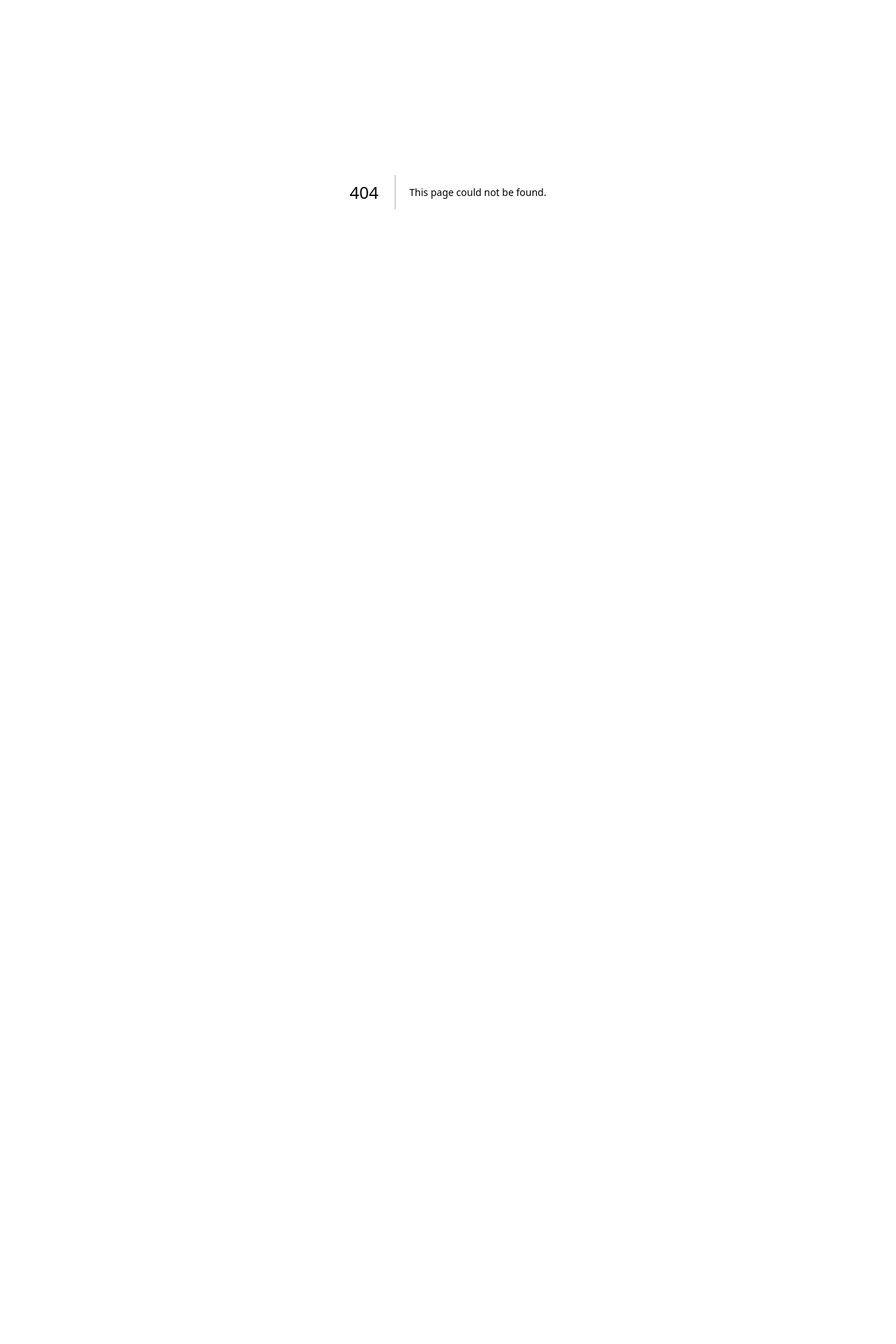
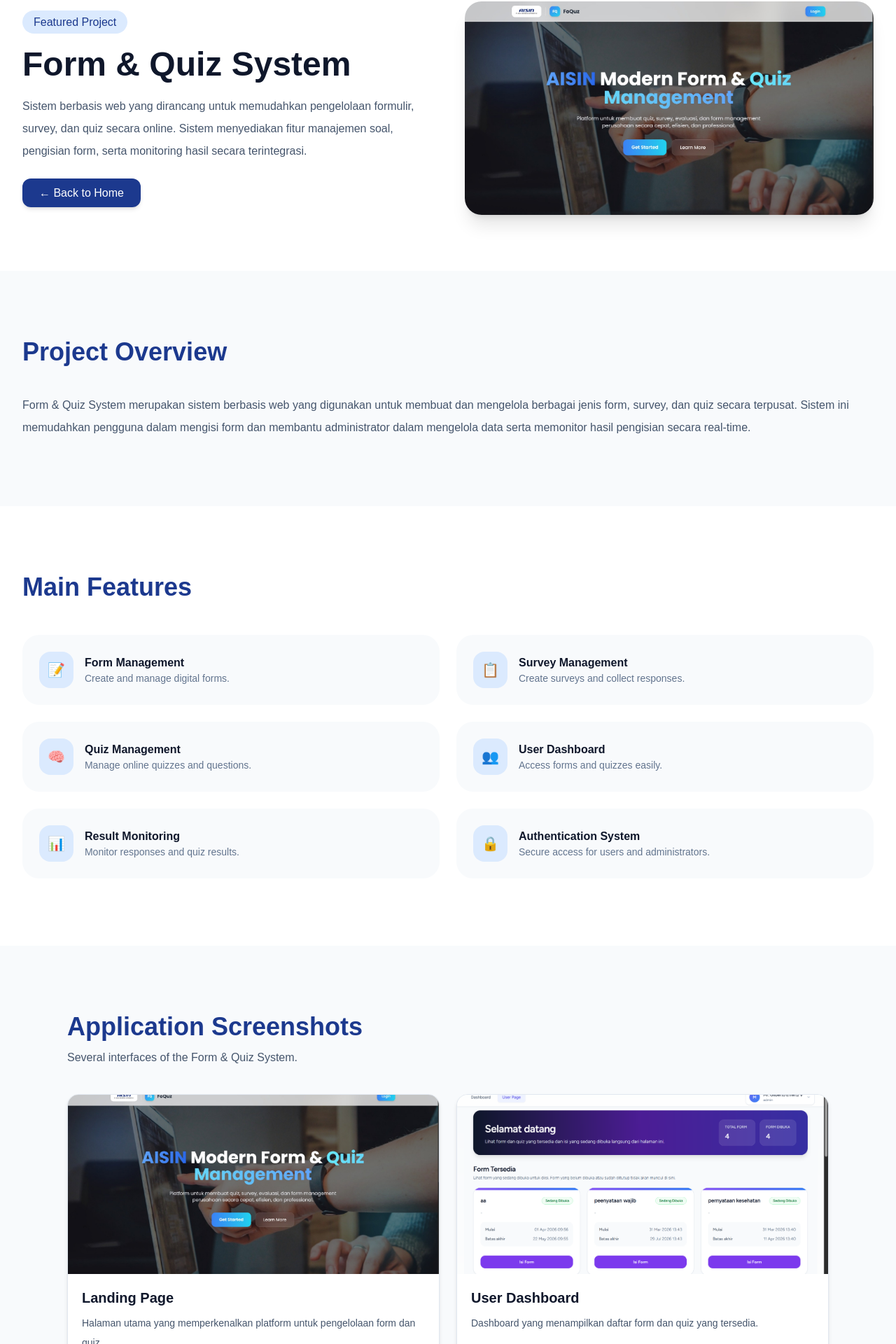
Before and after one commit to MuhamadFahriSalam/Myporto, a Next.js app: page /projects/foquz in a window 1280 px wide. Before the commit this address had no page. Shown: the part 126-2046 px from the top of the page at 70% size. Before the commit the page ends 800 px from the top, so only its background shows below. Built offline with nearby package versions, Linux system fonts and the light colour scheme.

Commit message:
clear code

```diff
--- a/app/page.tsx
+++ b/app/page.tsx
@@ -12,8 +12,8 @@ export default function Home() {
       <Navbar />
       <Hero />
       <About />
+      <Projects />
       <Skills />
-      <Projects />
       <Contact />
       <Footer />
     </>
--- /dev/null
+++ b/app/projects/foquz/page.tsx
@@ -0,0 +1,267 @@
+import Image from "next/image";
+import Link from "next/link";
+
+export default function FoQuz() {
+  return (
+    <>
+      {/* Hero */}
+      <section className="bg-white pt-32 pb-20">
+        <div className="max-w-7xl mx-auto px-8">
+          <div className="grid md:grid-cols-2 gap-12 items-center">
+
+            <div>
+              <span className="bg-blue-100 text-blue-900 px-4 py-2 rounded-full font-medium">
+                Featured Project
+              </span>
+
+              <h1 className="text-5xl font-bold text-slate-900 mt-6 mb-5">
+                Form & Quiz System
+              </h1>
+
+              <p className="text-slate-600 leading-8">
+                Sistem berbasis web yang dirancang untuk memudahkan
+                pengelolaan formulir, survey, dan quiz secara online.
+                Sistem menyediakan fitur manajemen soal, pengisian form,
+                serta monitoring hasil secara terintegrasi.
+              </p>
+
+              <div className="mt-8">
+                <Link
+                  href="/"
+                  className="px-6 py-3 bg-blue-900 text-white rounded-xl font-medium shadow-md hover:bg-blue-800 transition"
+                >
+                  ← Back to Home
+                </Link>
+              </div>
+            </div>
+
+            <div>
+              <Image
+                src="/images/foquz/hero-foquz.jpg"
+                alt="FoQuz"
+                width={800}
+                height={500}
+                className="rounded-3xl shadow-xl"
+              />
+            </div>
+
+          </div>
+        </div>
+      </section>
+
+      {/* Overview */}
+      <section className="bg-slate-50 py-24">
+        <div className="max-w-7xl mx-auto px-8">
+
+          <h2 className="text-4xl font-bold text-blue-900 mb-10">
+            Project Overview
+          </h2>
+
+          <p className="text-slate-600 leading-8">
+            Form & Quiz System merupakan sistem berbasis web yang
+            digunakan untuk membuat dan mengelola berbagai jenis
+            form, survey, dan quiz secara terpusat. Sistem ini
+            memudahkan pengguna dalam mengisi form dan membantu
+            administrator dalam mengelola data serta memonitor
+            hasil pengisian secara real-time.
+          </p>
+
+        </div>
+      </section>
+
+      {/* Features */}
+      <section className="bg-white py-24">
+        <div className="max-w-7xl mx-auto px-8">
+
+          <h2 className="text-4xl font-bold text-blue-900 mb-12">
+            Main Features
+          </h2>
+
+          <div className="grid md:grid-cols-2 gap-6">
+
+            <div className="bg-slate-50 p-6 rounded-3xl flex items-center gap-4 hover:shadow-lg transition">
+              <div className="bg-blue-100 p-3 rounded-2xl text-xl">
+                📝
+              </div>
+
+              <div>
+                <h3 className="font-semibold text-slate-900">
+                  Form Management
+                </h3>
+
+                <p className="text-sm text-slate-500">
+                  Create and manage digital forms.
+                </p>
+              </div>
+            </div>
+
+            <div className="bg-slate-50 p-6 rounded-3xl flex items-center gap-4 hover:shadow-lg transition">
+              <div className="bg-blue-100 p-3 rounded-2xl text-xl">
+                📋
+              </div>
+
+              <div>
+                <h3 className="font-semibold text-slate-900">
+                  Survey Management
+                </h3>
+
+                <p className="text-sm text-slate-500">
+                  Create surveys and collect responses.
+                </p>
+              </div>
+            </div>
+
+            <div className="bg-slate-50 p-6 rounded-3xl flex items-center gap-4 hover:shadow-lg transition">
+              <div className="bg-blue-100 p-3 rounded-2xl text-xl">
+                🧠
+              </div>
+
+              <div>
+                <h3 className="font-semibold text-slate-900">
+                  Quiz Management
+                </h3>
+
+                <p className="text-sm text-slate-500">
+                  Manage online quizzes and questions.
+                </p>
+              </div>
+            </div>
+
+            <div className="bg-slate-50 p-6 rounded-3xl flex items-center gap-4 hover:shadow-lg transition">
+              <div className="bg-blue-100 p-3 rounded-2xl text-xl">
+                👥
+              </div>
+
+              <div>
+                <h3 className="font-semibold text-slate-900">
+                  User Dashboard
+                </h3>
+
+                <p className="text-sm text-slate-500">
+                  Access forms and quizzes easily.
+                </p>
+              </div>
+            </div>
+
+            <div className="bg-slate-50 p-6 rounded-3xl flex items-center gap-4 hover:shadow-lg transition">
+              <div className="bg-blue-100 p-3 rounded-2xl text-xl">
+                📊
+              </div>
+
+              <div>
+                <h3 className="font-semibold text-slate-900">
+                  Result Monitoring
+                </h3>
+
+                <p className="text-sm text-slate-500">
+                  Monitor responses and quiz results.
+                </p>
+              </div>
+            </div>
+
+            <div className="bg-slate-50 p-6 rounded-3xl flex items-center gap-4 hover:shadow-lg transition">
+              <div className="bg-blue-100 p-3 rounded-2xl text-xl">
+                🔒
+              </div>
+
+              <div>
+                <h3 className="font-semibold text-slate-900">
+                  Authentication System
+                </h3>
+
+                <p className="text-sm text-slate-500">
+                  Secure access for users and administrators.
+                </p>
+              </div>
+            </div>
+
+          </div>
+
+        </div>
+      </section>
+
+      {/* Application Screenshots */}
+      <section className="bg-slate-50 py-24">
+        <div className="max-w-6xl mx-auto px-8">
+
+          <h2 className="text-4xl font-bold text-blue-900 mb-3">
+            Application Screenshots
+          </h2>
+
+          <p className="text-slate-600 mb-10">
+            Several interfaces of the Form & Quiz System.
+          </p>
+
+          <div className="grid lg:grid-cols-2 gap-6">
+
+            {/* Landing Page */}
+            <div className="bg-white rounded-2xl shadow-md overflow-hidden border border-slate-200 hover:shadow-lg transition">
+              <Image
+                src="/images/foquz/hero-foquz.jpg"
+                alt="Landing Page"
+                width={1200}
+                height={700}
+                className="w-full h-64 object-cover"
+              />
+
+              <div className="p-5">
+                <h3 className="text-xl font-semibold text-slate-900 mb-2">
+                  Landing Page
+                </h3>
+
+                <p className="text-slate-600 text-sm leading-7">
+                  Halaman utama yang memperkenalkan platform
+                  untuk pengelolaan form dan quiz.
+                </p>
+              </div>
+            </div>
+
+            {/* Dashboard */}
+            <div className="bg-white rounded-2xl shadow-md overflow-hidden border border-slate-200 hover:shadow-lg transition">
+              <Image
+                src="/images/foquz/pengisian-foquz.png"
+                alt="Dashboard"
+                width={1200}
+                height={700}
+                className="w-full h-64 object-cover"
+              />
+
+              <div className="p-5">
+                <h3 className="text-xl font-semibold text-slate-900 mb-2">
+                  User Dashboard
+                </h3>
+
+                <p className="text-slate-600 text-sm leading-7">
+                  Dashboard yang menampilkan daftar form
+                  dan quiz yang tersedia.
+                </p>
+              </div>
+            </div>
+
+            {/* Form Page */}
+            <div className="bg-white rounded-2xl shadow-md overflow-hidden border border-slate-200 hover:shadow-lg transition">
+              <Image
+                src="/images/foquz/form.png"
+                alt="Form Page"
+                width={1200}
+                height={700}
+                className="w-full h-64 object-cover"
+              />
+
+              <div className="p-5">
+                <h3 className="text-xl font-semibold text-slate-900 mb-2">
+                  Form Page
+                </h3>
+
+                <p className="text-slate-600 text-sm leading-7">
+                  Halaman pengisian form yang memungkinkan
+                  pengguna mengisi data secara terstruktur.
+                </p>
+              </div>
+            </div>
+          </div>
+        </div>
+      </section>
+    </>
+  );
+}
--- a/components/Projects.tsx
+++ b/components/Projects.tsx
@@ -3,25 +3,25 @@ export default function Projects() {
   const projects = [
     {
       title: "Human Resource System",
-      // tech: "Laravel • Ionic • MySQL",
+      link: "/projects/human-resource-system",
       description:
         "Aplikasi pengelolaan karyawan dengan fitur autentikasi, absensi, dan manajemen data pegawai.",
     },
     {
       title: "CleanApp",
-      // tech: "Laravel • Mobile App",
+      link: "/projects/cleanapp",
       description:
         "Platform pelaporan dan pengelolaan kegiatan kebersihan lingkungan.",
     },
     {
-      title: "Bus Ticket Reservation System",
-      // tech: "PHP • MySQL",
+      title: "Form & Quiz System",
+      link: "/projects/foquz",
       description:
-        "Sistem pemesanan tiket bus berbasis web dengan fitur pemesanan dan pembayaran.",
+        "Sistem berbasis web yang dikembangkan untuk memfasilitasi pengisian formulir dan pelaksanaan quiz secara online, dilengkapi dengan fitur validasi data dan evaluasi hasil secara otomatis.",
     },
     {
       title: "YOLO Vehicle Detection",
-      // tech: "Python • YOLOv8",
+      link: "/projects/yolo-vehicle-detection",
       description:
         "Model deep learning untuk mendeteksi kendaraan pickup dan truck.",
     },
@@ -44,10 +44,6 @@ export default function Projects() {
               <h3 className="text-2xl font-semibold text-slate-900 mb-3">
                 {project.title}
               </h3>
-{/*
-              <p className="text-blue-900 mb-4">
-                {project.tech}
-              </p> */}
 
               <p className="text-slate-600 leading-7">
                 {project.description}
@@ -56,8 +52,18 @@ export default function Projects() {
               {/* Tombol Detail */}
               <div className="flex gap-4 mt-6">
                 <Link
-                  href="/projects/human-resource-system"
-                  className="border border-blue-900 text-blue-900 px-5 py-2 rounded-xl hover:bg-blue-900 hover:text-white"
+                  href={project.link}
+                  className="
+                    border
+                    border-blue-900
+                    text-blue-900
+                    px-5
+                    py-2
+                    rounded-xl
+                    hover:bg-blue-900
+                    hover:text-white
+                    duration-300
+                  "
                 >
                   Detail Project
                 </Link>
```
Also changed, not shown: public/images/foquz/pengisian-foquz.png (renamed from public/images/foquz/pengisian-foqus.png).
